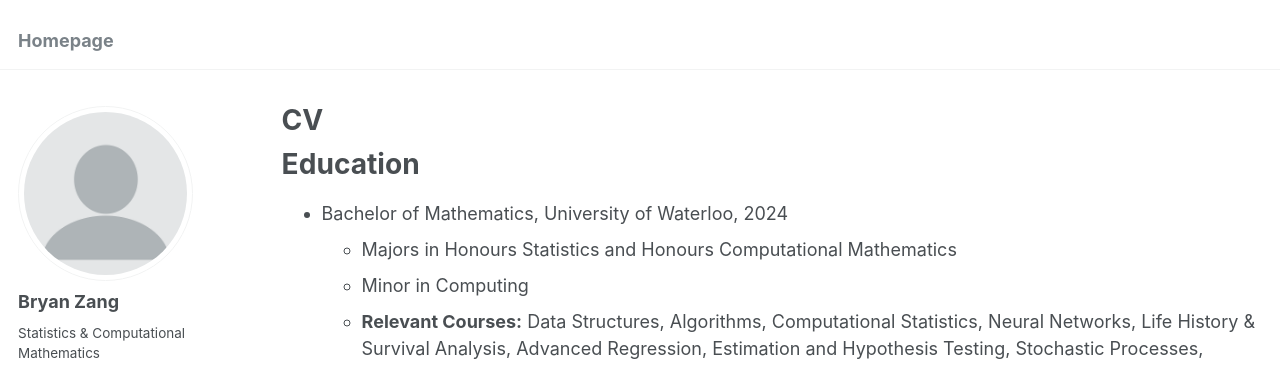
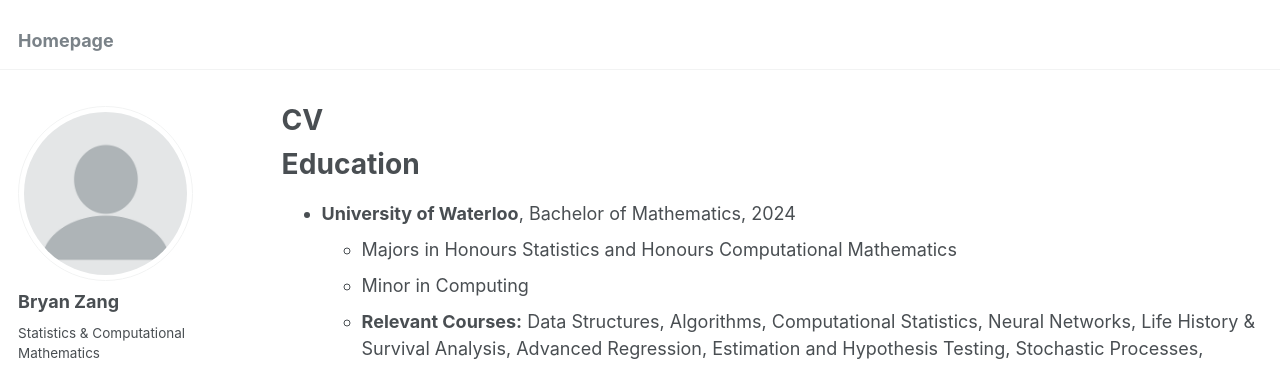
Before and after one commit to bryanzang/bryanzang.github.io, a Jekyll site: the page built from _pages/cv.md, in a window 1280 px wide and 900 px high. Shown: the top 366 px of the window. Built offline with Jekyll 4.4.1, drawn with Linux system fonts in a browser that asks for light colours.

Commit message:
Update cv.md

```diff
--- a/_pages/cv.md
+++ b/_pages/cv.md
@@ -11,7 +11,7 @@ redirect_from:
 
 Education
 ======
-* Bachelor of Mathematics, University of Waterloo, 2024
+* **University of Waterloo**, Bachelor of Mathematics, 2024
   * Majors in Honours Statistics and Honours Computational Mathematics
   * Minor in Computing
   * **Relevant Courses:** Data Structures, Algorithms, Computational Statistics, Neural Networks, Life History & Survival Analysis, Advanced Regression, Estimation and Hypothesis Testing, Stochastic Processes, Databases, Applied Econometrics, intro to Microeconomics/Macroeconomics, Linear/Nonlinear Optimization, Graph Theory, Generalized Linear Models
```
